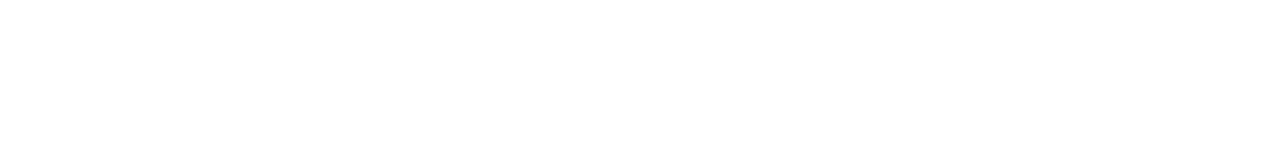
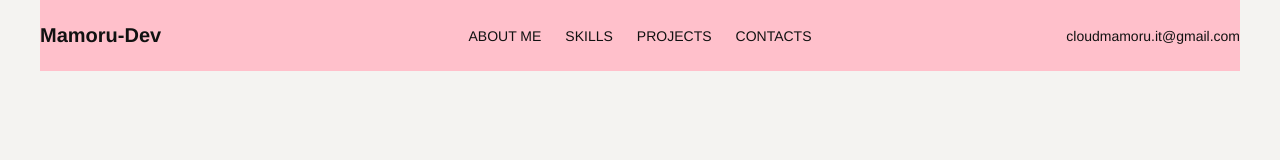
Before and after one commit to Mamoru-Dev/portfolio, a plain HTML site: page index.html in a window 1280 px wide. Drawn offline with Linux system fonts and the light colour scheme.

Commit message:
The site header has been implemented

```diff
--- a/css/styles.css
+++ b/css/styles.css
@@ -0,0 +1,109 @@
+:root {
+  --bg-color: #f4f3f1;
+  --text-color: #111;
+  --font: 'Helvetica Neue', sans-serif;
+  --font-size-small: 14px;
+}
+
+
+img {
+	max-width: 100%;
+	height: auto;
+} /* Делаем так, чтоб изображение не выходило за родителя */
+
+h1, h2, h3, h4, h5, h6, p, ul, li {
+	margin: 0;
+	font-size: 100%;
+	font-weight: normal;
+} /* Делаем базовые значения текста для всех заголовков */
+
+* {
+  box-sizing: border-box;
+  margin: 0;
+  padding: 0;
+}
+
+
+body {
+  font-family: var(--font);
+  background-color: var(--bg-color);
+  color: var(--text-color);
+  scroll-behavior: smooth;
+}
+
+.main-wrapper {
+  background-color: pink;
+  width: 1200px;
+  margin: 0 auto;
+}
+
+
+
+
+
+/* HEADER */
+.header {
+  display: flex;
+  justify-content: space-between;
+  align-items: center;
+  position: relative;
+  padding: 24px 0;
+}
+
+.header__logo, .header__email {
+  z-index: 1;
+}
+
+.header__logo-text {
+  /* ! Need a var */
+  font-size: 20px;
+  font-weight: bold;
+}
+
+.header__nav {
+  position: absolute;
+  left: 50%;
+  transform: translateX(-50%);
+}
+
+.header__nav-links {
+  display: flex;
+  gap: 24px;
+}
+
+.header__nav-link {
+  text-decoration: none;
+  color: var(--text-color);
+  font-size: var(--font-size-small);
+  white-space: nowrap;
+}
+
+.header__email-link{
+  text-decoration: none;
+  color: var(--text-color);
+  font-size: var(--font-size-small);
+}
+
+
+
+
+
+/* Мобильные устройства */
+@media (max-width: 767px) {
+
+}
+
+/* Планшеты */
+@media (min-width: 768px) and (max-width: 991px) {
+
+}
+
+/* Небольшие ноутбуки */
+@media (min-width: 992px) and (max-width: 1199px) {
+
+}
+
+/* Стандартные десктопы */
+@media (min-width: 1200px) {
+
+}
--- a/index.html
+++ b/index.html
@@ -10,8 +10,30 @@
 </head>
 
 <body>
-  <!-- Header -->
+  <div class="main-wrapper">
 
+    <!-- Header -->
+    <header class="header">
+      <div class="header__logo">
+        <div class="header__logo-text">Mamoru-Dev</div>
+      </div>
+
+      <div class="header__nav">
+        <nav class="header__nav-links">
+          <a href="#about" class="header__nav-link">ABOUT ME</a>
+          <a href="#skills" class="header__nav-link">SKILLS</a>
+          <a href="#projects" class="header__nav-link">PROJECTS</a>
+          <a href="#contacts" class="header__nav-link">CONTACTS</a>
+        </nav>
+      </div>
+
+      <div class="header__email">
+        <a href="mailto:cloudmamoru.it@gmail.com" class="header__email-link">
+          cloudmamoru.it@gmail.com
+        </a>
+      </div>
+    </header>
+  </div>
 </body>
 
 </html>
```
Also changed, not shown: 1 other file.
